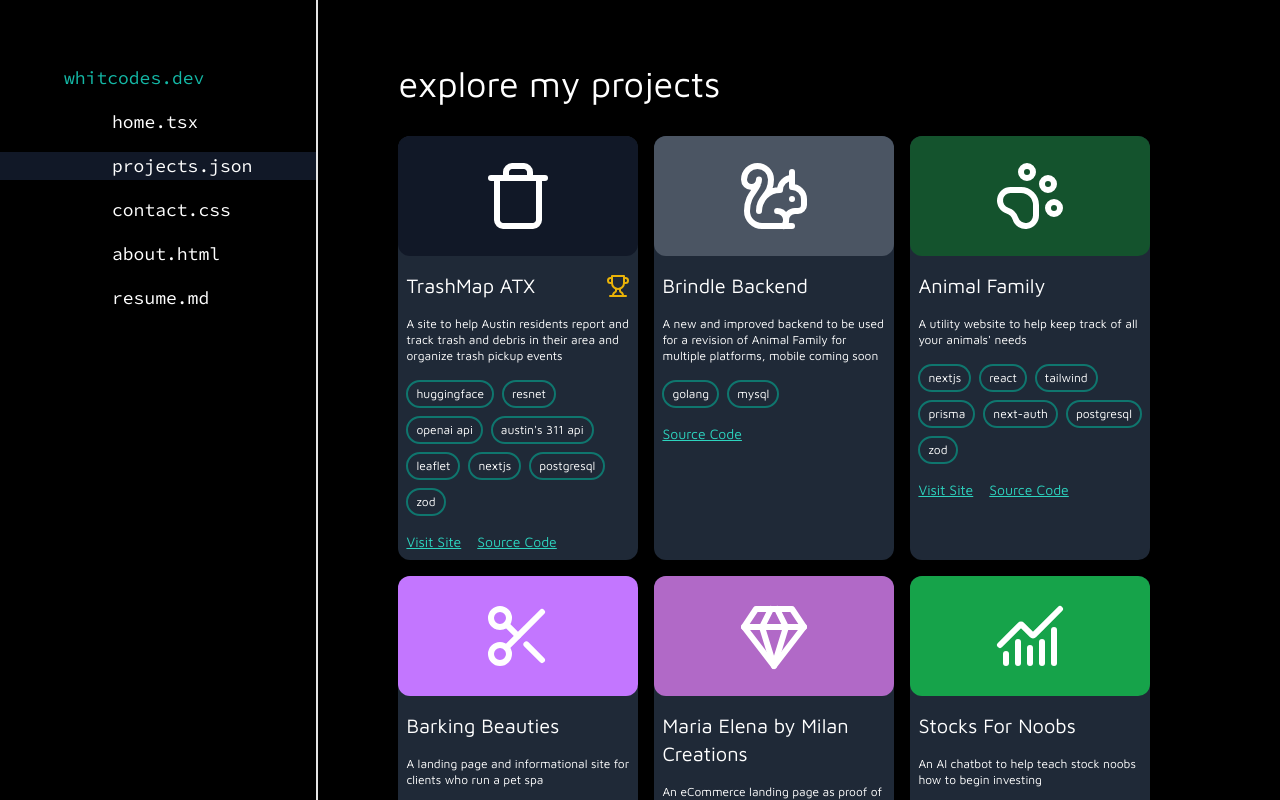
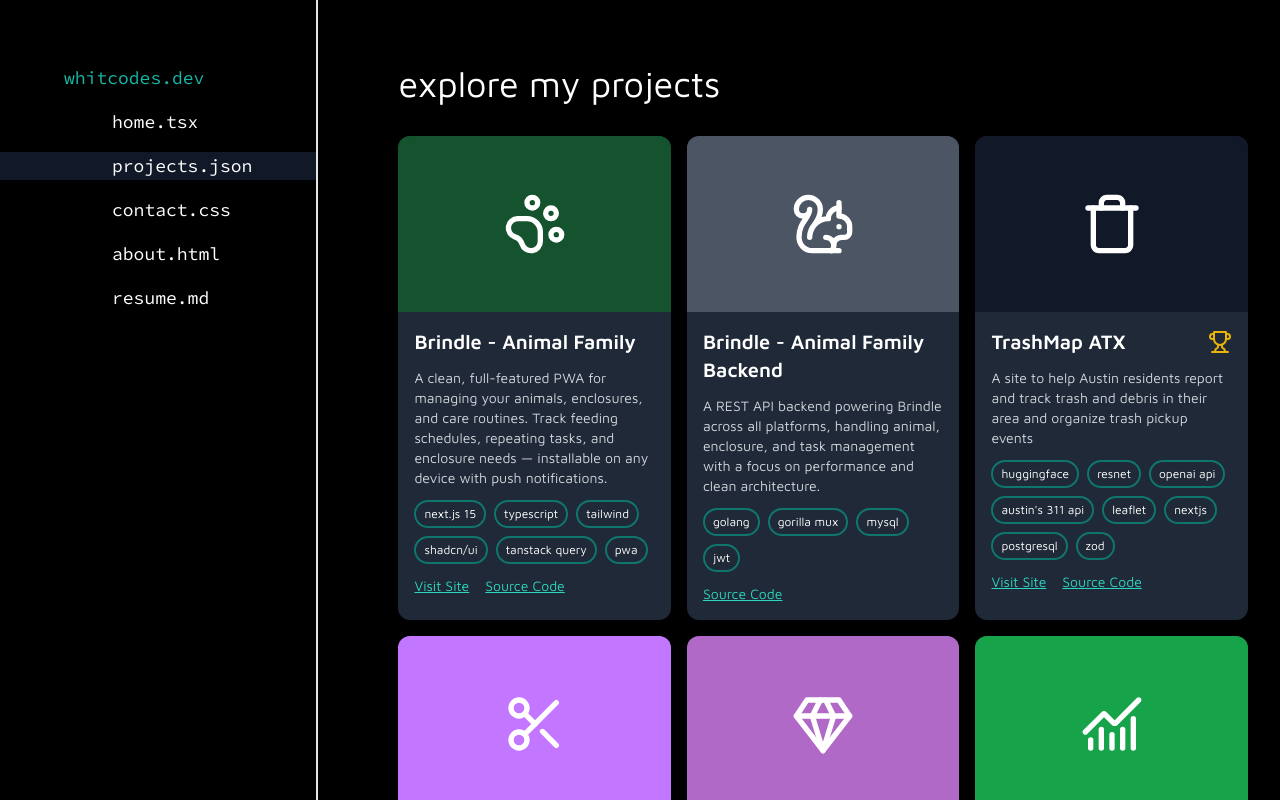
Before and after one commit to whitallee/portfolio, a Next.js app: page /projects in a window 1280 px wide. Built offline with nearby package versions, Linux system fonts and the light colour scheme.

Commit message:
updated projects page with current info and new Brindle projects

```diff
--- a/app/projects/page.tsx
+++ b/app/projects/page.tsx
@@ -1,22 +1,18 @@
 import { ChartNoAxesCombined, Drumstick, Gem, PawPrint, Scissors, Zap, Squirrel, Trash, Trophy } from "lucide-react";
-import Image from "next/image";
 import Link from "next/link";
 
 export default function Projects() {
 
-    function Project ({children, name, description, skills, githubLink, liveLink, imgSrc, hasAward}: {children:React.ReactNode, name: string, description: string, skills: string[], githubLink: string, liveLink: string, imgSrc: string, hasAward?: boolean}) {
-        const skillsComponents = skills.map((skill, index) => {
-            return(
+    function Project({children, name, description, skills, githubLink, liveLink, hasAward}: {children: React.ReactNode, name: string, description: string, skills: string[], githubLink: string, liveLink: string, hasAward?: boolean}) {
+        const skillsComponents = skills.map((skill, index) => (
             <span className="text-xs py-1 px-2 border-teal-700 border-2 rounded-full" key={index}>{skill}</span>
-            )
-        })
+        ))
         return (
-            <div className="w-40 sm:w-60 bg-gray-800 rounded-xl flex flex-col gap-4 pb-2 hover:scale-[1.03] transition-all duration-300 relative">
-                {/* <Image className="w-60 h-[7.5rem] object-cover rounded-xl" width={240} height={120} src={imgSrc} alt={"Screenshot of " + name} /> */}
-                <div className="w-40 sm:w-60 h-[7.5rem] rounded-xl overflow-hidden">{children}</div>
-                <div className="flex flex-col gap-4 px-2">
+            <div className="w-full bg-gray-800 rounded-xl flex flex-col gap-4 pb-4 hover:scale-[1.02] transition-all duration-300 relative">
+                <div className="w-full h-44 rounded-t-xl overflow-hidden">{children}</div>
+                <div className="flex flex-col gap-3 px-4">
                     <div className="flex justify-between items-center">
-                        <h3 className="text-xl">{name}</h3>
+                        <h3 className="text-xl font-semibold">{name}</h3>
                         {hasAward && (
                             <div className="group relative">
                                 <Trophy className="w-6 h-6 text-yellow-500 cursor-pointer" />
@@ -26,13 +22,13 @@ export default function Projects() {
                             </div>
                         )}
                     </div>
-                    <p className="text-xs">{description}</p>
+                    <p className="text-sm text-gray-300">{description}</p>
                     <div className="flex flex-wrap gap-2">
                         {skillsComponents}
                     </div>
                     <div className="text-sm flex gap-4">
-                        {liveLink ? <Link className="underline text-teal-400" href={liveLink}>Visit Site</Link> : <></>}
-                        {githubLink ? <Link className="underline text-teal-400" href={githubLink}>Source Code</Link> : <></>}
+                        {liveLink && <Link className="underline text-teal-400" target="_blank" href={liveLink}>Visit Site</Link>}
+                        {githubLink && <Link className="underline text-teal-400" target="_blank" href={githubLink}>Source Code</Link>}
                     </div>
                 </div>
             </div>
@@ -42,56 +38,50 @@ export default function Projects() {
     return (
         <main className="h-screen max-h-screen flex flex-col items-start justify-start w-full gap-4 pt-16">
             <h2 className="text-2xl sm:text-4xl pl-4">explore my projects</h2>
-        <div className="flex flex-wrap gap-4 overflow-y-scroll p-4 pb-16">
+            <div className="grid grid-cols-1 sm:grid-cols-2 lg:grid-cols-3 gap-4 overflow-y-scroll p-4 pr-8 pb-16 w-full">
+                <Project
+                    name="Brindle - Animal Family"
+                    description="A clean, full-featured PWA for managing your animals, enclosures, and care routines. Track feeding schedules, repeating tasks, and enclosure needs — installable on any device with push notifications."
+                    skills={["next.js 15", "typescript", "tailwind", "shadcn/ui", "tanstack query", "pwa"]}
+                    githubLink="https://github.com/whitallee/animal-family-web" liveLink="https://animal-family-web.vercel.app/welcome"
+                ><div className="w-full h-full bg-green-900 flex justify-center items-center"><PawPrint size={64} /></div></Project>
+                <Project
+                    name="Brindle - Animal Family Backend"
+                    description="A REST API backend powering Brindle across all platforms, handling animal, enclosure, and task management with a focus on performance and clean architecture."
+                    skills={["golang", "gorilla mux", "mysql", "jwt"]}
+                    githubLink="https://github.com/whitallee/animal-family-backend" liveLink=""
+                ><div className="w-full h-full bg-gray-600 flex justify-center items-center"><Squirrel size={64} /></div></Project>
                 <Project
                     name="TrashMap ATX"
                     description="A site to help Austin residents report and track trash and debris in their area and organize trash pickup events"
                     skills={["huggingface", "resnet", "openai api", "austin's 311 api", "leaflet", "nextjs", "postgresql", "zod"]}
-                githubLink="https://github.com/whitallee/trashmapper-atx" liveLink="https://trashmapatx.com/landing" imgSrc="/placeholder.jpg"
+                    githubLink="https://github.com/jakekinchen/trash-mapper" liveLink="https://trashmapatx.com/landing"
                     hasAward={true}
-            ><div className="w-full h-full bg-gray-900 flex justify-center items-center scale-[3]"><Trash/></div></Project>
-            <Project
-                name="Brindle Backend"
-                description="A new and improved backend to be used for a revision of Animal Family for multiple platforms, mobile coming soon"
-                skills={["golang", "mysql"]}
-                githubLink="https://github.com/whitallee/animal-family-backend" liveLink="" imgSrc="/placeholder.jpg"
-            ><div className="w-full h-full bg-gray-600 flex justify-center items-center scale-[3]"><Squirrel/></div></Project>
-            <Project
-                name="Animal Family"
-                description="A utility website to help keep track of all your animals&apos; needs"
-                skills={["nextjs", "react", "tailwind", "prisma", "next-auth", "postgresql", "zod"]}
-                githubLink="https://github.com/whitallee/animal-family" liveLink="https://animal-family.vercel.app/" imgSrc="/placeholder.jpg"
-            ><div className="w-full h-full bg-green-900 flex justify-center items-center scale-[3]"><PawPrint/></div></Project>
+                ><div className="w-full h-full bg-gray-900 flex justify-center items-center"><Trash size={64} /></div></Project>
                 <Project
                     name="Barking Beauties"
                     description="A landing page and informational site for clients who run a pet spa"
                     skills={["nextjs", "react", "tailwind"]}
-                githubLink="https://github.com/whitallee/barkingbeauties" liveLink="https://barkingbeauties.netlify.app/" imgSrc="/placeholder.jpg"
-            ><div className="w-full h-full bg-[#c376ff] flex justify-center items-center scale-[3]"><Scissors/></div></Project>
+                    githubLink="https://github.com/whitallee/barkingbeauties" liveLink="https://barkingbeauties.netlify.app/"
+                ><div className="w-full h-full bg-[#c376ff] flex justify-center items-center"><Scissors size={64} /></div></Project>
                 <Project
                     name="Maria Elena by Milan Creations"
                     description="An eCommerce landing page as proof of concept for a client who makes custom jewelry and decor"
                     skills={["nextjs", "react", "tailwind"]}
-                githubLink="https://github.com/whitallee/maria-elena" liveLink="https://milan-creations-app-fb.web.app/" imgSrc="/placeholder.jpg"
-            ><div className="w-full h-full bg-[#b169c7] flex justify-center items-center scale-[3]"><Gem/></div></Project>
+                    githubLink="https://github.com/whitallee/maria-elena" liveLink="https://milan-creations-app-fb.web.app/"
+                ><div className="w-full h-full bg-[#b169c7] flex justify-center items-center"><Gem size={64} /></div></Project>
                 <Project
                     name="Stocks For Noobs"
                     description="An AI chatbot to help teach stock noobs how to begin investing"
                     skills={["nextjs", "react", "openai api", "material-ui", "clerk", "firebase"]}
-                githubLink="https://github.com/vnguye15/HeadStarter-Week-3-Project-AI-Customer-Support" liveLink="" imgSrc="/placeholder.jpg"
-            ><div className="w-full h-full bg-green-600 flex justify-center items-center scale-[3]"><ChartNoAxesCombined/></div></Project>
+                    githubLink="https://github.com/vnguye15/HeadStarter-Week-3-Project-AI-Customer-Support" liveLink=""
+                ><div className="w-full h-full bg-green-600 flex justify-center items-center"><ChartNoAxesCombined size={64} /></div></Project>
                 <Project
                     name="FlashMind"
                     description="A flashcard generator for learning about any topic that you&apos;d like"
                     skills={["nextjs", "react", "openai api", "material-ui", "clerk", "firebase", "stripe"]}
-                githubLink="https://github.com/cdogcoda/headstarter-week-4-flashcards" liveLink="" imgSrc="/placeholder.jpg"
-            ><div className="w-full h-full bg-yellow-500 flex justify-center items-center scale-[3]"><Zap/></div></Project>
-            <Project
-                name="Whit's Pantry"
-                description="A utility website for tracking what&apos;s in my pantry"
-                skills={["nextjs", "react", "openai api", "material-ui", "firebase", "firestore"]}
-                githubLink="https://github.com/whitallee/pantry-tracker" liveLink="" imgSrc="/placeholder.jpg"
-            ><div className="w-full h-full bg-yellow-900 flex justify-center items-center scale-[3]"><Drumstick/></div></Project>
+                    githubLink="https://github.com/cdogcoda/headstarter-week-4-flashcards" liveLink=""
+                ><div className="w-full h-full bg-yellow-500 flex justify-center items-center"><Zap size={64} /></div></Project>
             </div>
         </main>
     )
```
Lines whose indentation alone changed are shown as unchanged.
